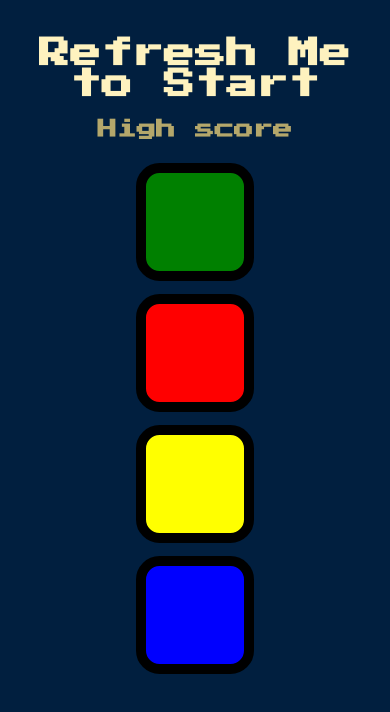
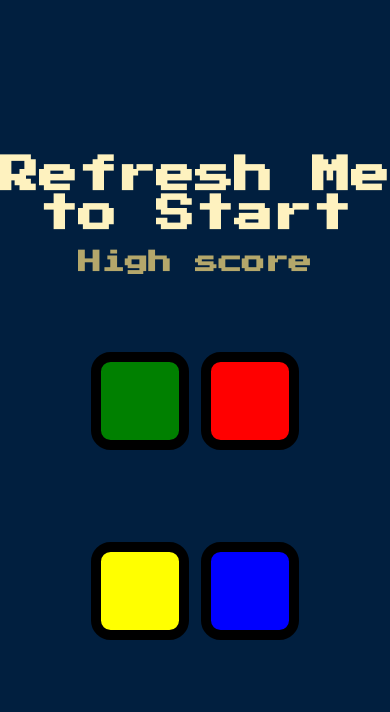
Before and after one commit to Nilesh-Patil99/Simon-Game, a plain HTML site: page index.html in a window 390 px wide. Drawn offline with nearby package versions, Linux system fonts and the light colour scheme.

Commit message:
Update styles.css
update whole css 2

```diff
--- a/styles.css
+++ b/styles.css
@@ -2,47 +2,53 @@
 body {
   text-align: center;
   background-color: #011F3F;
-  height: 100%;
+  height: 100vh;             /* Full viewport height */
   margin: 0;
+  display: flex;
+  justify-content: center;   /* Center the content horizontally */
+  align-items: center;       /* Center the content vertically */
+  flex-direction: column;    /* Stack elements vertically */
   font-family: Arial, sans-serif;
+  overflow: hidden;          /* Prevent scrolling */
 }
 
 /* Title styles */
 #level-title {
   font-family: 'Press Start 2P', cursive;
-  font-size: 6vw;  /* Dynamic font size based on viewport width */
-  margin: 5%;
+  font-size: 8vw;             /* Dynamic font size based on viewport width */
+  margin: 0;
   color: #FEF2BF;
 }
 
 /* High score styles */
 #high-score {
   font-family: 'Press Start 2P', cursive;
-  font-size: 4vw;  /* Dynamic font size */
-  margin: 5%;
+  font-size: 5vw;             /* Dynamic font size */
+  margin: 2vh 0;
   color: #b4a76b;
 }
 
-/* Container styles for form or buttons */
+/* Container for buttons */
 .container {
-  display: flex;           /* Use Flexbox for better alignment */
-  justify-content: center; /* Center horizontally */
-  align-items: center;     /* Center vertically */
-  width: 100%;
-  min-height: 50vh;        /* Ensures container height adjusts based on screen size */
-  margin: 0;
-  flex-wrap: wrap;         /* Allows wrapping on smaller screens */
+  display: flex;
+  flex-wrap: wrap;            /* Allow wrapping for buttons */
+  justify-content: center;    /* Center buttons horizontally */
+  align-items: center;       /* Center buttons vertically */
+  width: 80vw;                /* 80% of the viewport width */
+  min-height: 50vh;           /* Ensures container has a minimum height */
+  margin-top: 2vh;
 }
 
 /* Button styles */
 .btn {
-  margin: 2%;
+  margin: 1vw;
   display: inline-block;
-  height: 20vw;             /* Dynamic button height based on viewport width */
-  width: 20vw;              /* Dynamic button width based on viewport width */
+  height: 15vw;              /* Dynamic button height based on viewport width */
+  width: 15vw;               /* Dynamic button width based on viewport width */
   border: 10px solid black;
   border-radius: 20%;
   transition: all 0.2s ease; /* Smooth transition for hover and press effects */
+  cursor: pointer;
 }
 
 .game-over {
@@ -76,7 +82,28 @@ body {
 /* For small devices like mobile phones */
 @media (max-width: 600px) {
   #level-title {
-    font-size: 10vw;  /* Larger font on small screens */
+    font-size: 12vw;  /* Larger font on small screens */
+  }
+
+  #high-score {
+    font-size: 8vw;
+  }
+
+  .btn {
+    height: 25vw;     /* Larger buttons on small screens */
+    width: 25vw;
+  }
+
+  .container {
+    width: 90vw;      /* 90% of the viewport width for small screens */
+    min-height: 40vh;  /* Decrease height for smaller screens */
+  }
+}
+
+/* For medium devices like tablets */
+@media (max-width: 1024px) {
+  #level-title {
+    font-size: 10vw;  /* Larger font on tablets */
   }
 
   #high-score {
@@ -84,23 +111,12 @@ body {
   }
 
   .btn {
-    height: 30vw;  /* Bigger buttons on smaller screens */
-    width: 30vw;
+    height: 20vw;      /* Medium size buttons */
+    width: 20vw;
+  }
+
+  .container {
+    width: 85vw;       /* Adjust container width */
+    min-height: 45vh;   /* Adjust container height */
   }
 }
-
-/* For medium devices like tablets */
-@media (max-width: 1024px) {
-  #level-title {
-    font-size: 8vw;
-  }
-
-  #high-score {
-    font-size: 5vw;
-  }
-
-  .btn {
-    height: 25vw;
-    width: 25vw;
-  }
-}
```
